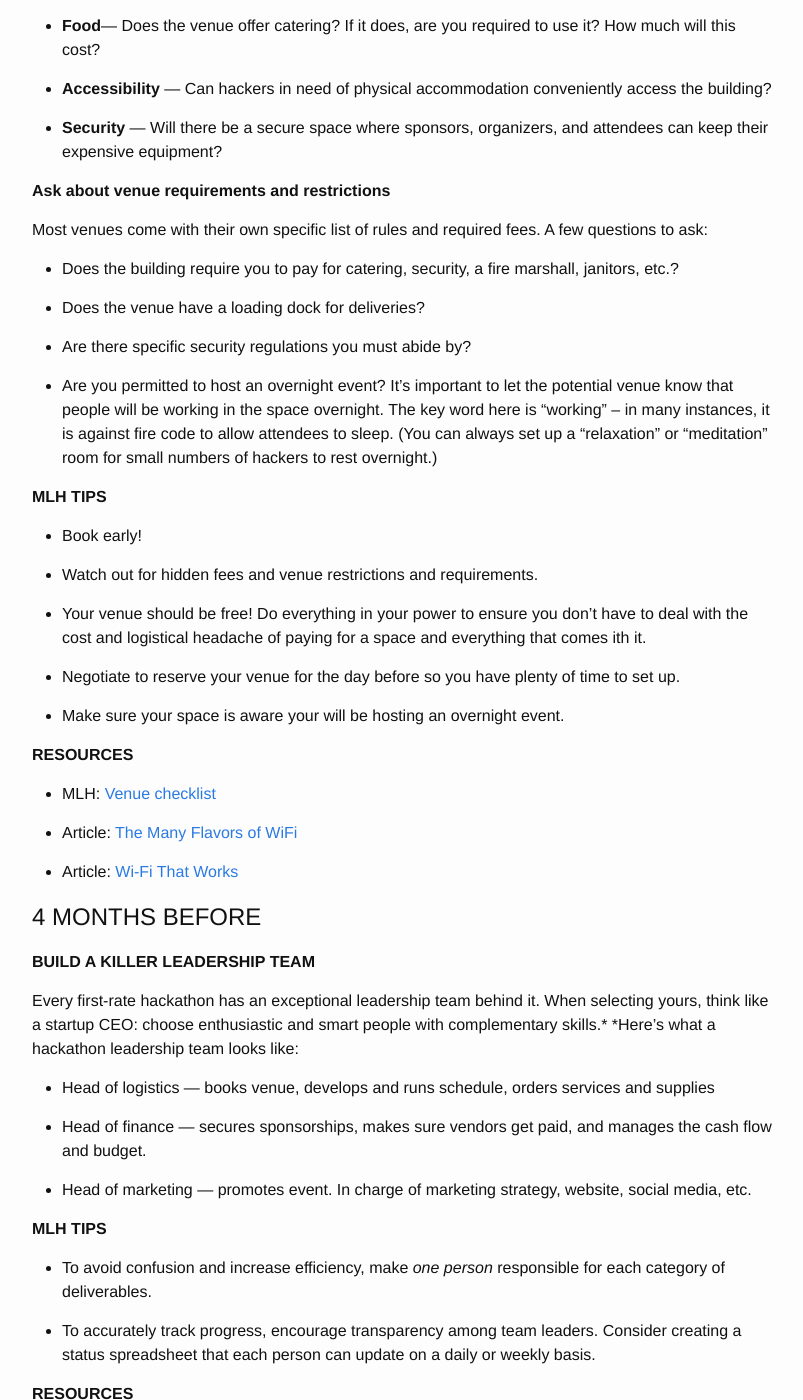
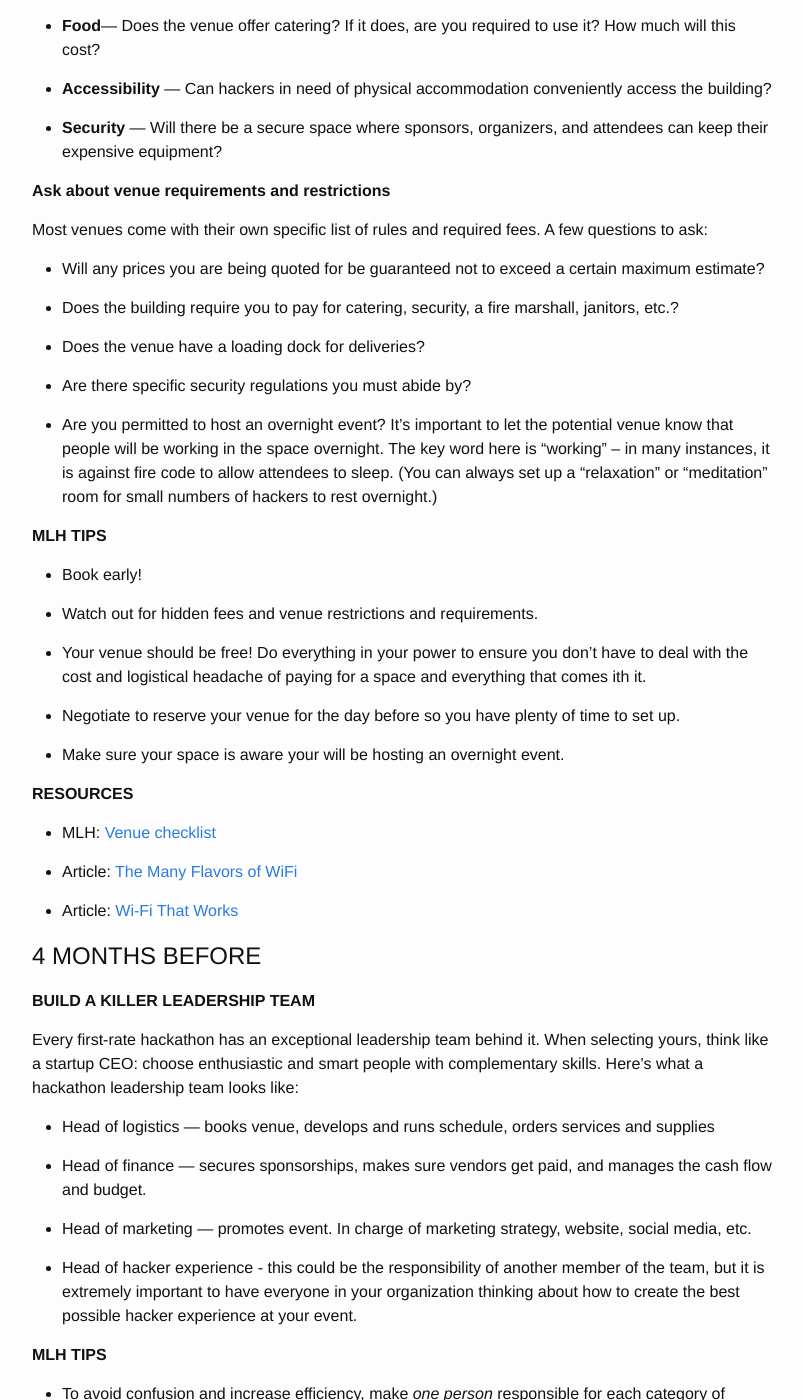
Before and after one commit to MLH/mlh-hackathon-organizer-guide, a Jekyll site: the page built from index.md, in a window 1280 px wide and 1400 px high, scrolled down 2598 px. Shown: the whole window, without its empty margins (238-1041 px from the left). Built offline with Jekyll 4.4.1, drawn with Linux system fonts in a browser that asks for light colours; some of the changed text lies outside the part shown.

Commit message:
Fix some markdown, add a 'hacker experience' role

```diff
--- a/index.md
+++ b/index.md
@@ -28,7 +28,7 @@ Major League Hacking's [mission](https://mlh.io/about) is to spread the hacker e
 
 Few of your planning decisions will truly make or break your hackathon, but your choice of venue is one of them. It often takes more time than expected to secure the right location, so the earlier you begin scouting, the better! Having a confirmed venue will also prove to potential sponsors and attendees that you’re serious about hosting a great event.
 
-Keep in mind your venue should be **free**! Most of the time, you *will *be able to find a university or company sponsored space.
+Keep in mind your venue should be **free**! Most of the time, you *will* be able to find a university or company sponsored space.
 
 **Research venues on your campus**
 
@@ -98,6 +98,8 @@ Before you book an event space, make sure it has everything you need help you ho
 
 Most venues come with their own specific list of rules and required fees. A few questions to ask:
 
+* Will any prices you are being quoted for be guaranteed not to exceed a certain maximum estimate?
+
 * Does the building require you to pay for catering, security, a fire marshall, janitors, etc.?
 
 * Does the venue have a loading dock for deliveries?
@@ -130,13 +132,15 @@ Most venues come with their own specific list of rules and required fees. A few
 
 **BUILD A KILLER LEADERSHIP TEAM**
 
-Every first-rate hackathon has an exceptional leadership team behind it. When selecting yours, think like a startup CEO: choose enthusiastic and smart people with complementary skills.* *Here’s what a hackathon leadership team looks like:
+Every first-rate hackathon has an exceptional leadership team behind it. When selecting yours, think like a startup CEO: choose enthusiastic and smart people with complementary skills. Here’s what a hackathon leadership team looks like:
 
 * Head of logistics — books venue, develops and runs schedule, orders services and supplies
 
 * Head of finance — secures sponsorships, makes sure vendors get paid, and manages the cash flow and budget.
 
 * Head of marketing — promotes event. In charge of marketing strategy, website, social media, etc.
+
+* Head of hacker experience - this could be the responsibility of another member of the team, but it is extremely important to have everyone in your organization thinking about how to create the best possible hacker experience at your event.
 
 **MLH TIPS**
 
@@ -206,7 +210,7 @@ At MLH, our goal is to give you the tools to throw the best hackathon humanly po
 
 (You can see the full list [here](https://mlh.io/become-an-official-event). )
 
-The sooner your hackathon gets sanctioned, the more time you’ll have to take advantage of all MLH hookups. To [apply](https://mlh.io/forms/event-sanctioning-request), it must be* at least* 30 days before the event and you should have a confirmed time and location.
+The sooner your hackathon gets sanctioned, the more time you’ll have to take advantage of all MLH hookups. To [apply](https://mlh.io/forms/event-sanctioning-request), it must be *at least* 30 days before the event and you should have a confirmed time and location.
 
 **RESOURCES**
 
@@ -231,7 +235,7 @@ When you’re finished reading this section of the guide, we strongly recommend
 
 Before you can begin asking for money, get a sense of how much cash you need to pull off your hackathon. Create a [budget template](https://docs.google.com/spreadsheets/d/18xo4w05PeC-xOVSGJ9c6sigu2O7xHpbgWd7p8TjYHj0/edit#gid=41626453) based on estimated costs and your expected number of attendee.
 
-Note: We recommend you build in a buffer of $1,000 to $3,000, depending on the size of the event. In our experience, organizers will *always *need this extra money.
+Note: We recommend you build in a buffer of $1,000 to $3,000, depending on the size of the event. In our experience, organizers will *always* need this extra money.
 
 Resources:
 
@@ -305,7 +309,7 @@ Your prospectus should include:
 
     * Let companies know custom packages are available.
 
-Be sure to include the following info on *all *materials — we can’t tell you how many times this gets overlooked!
+Be sure to include the following info on *all* materials — we can’t tell you how many times this gets overlooked!
 
 * Event name
 
```
Also changed, not shown: other parts of index.md (+1 -1 lines).
